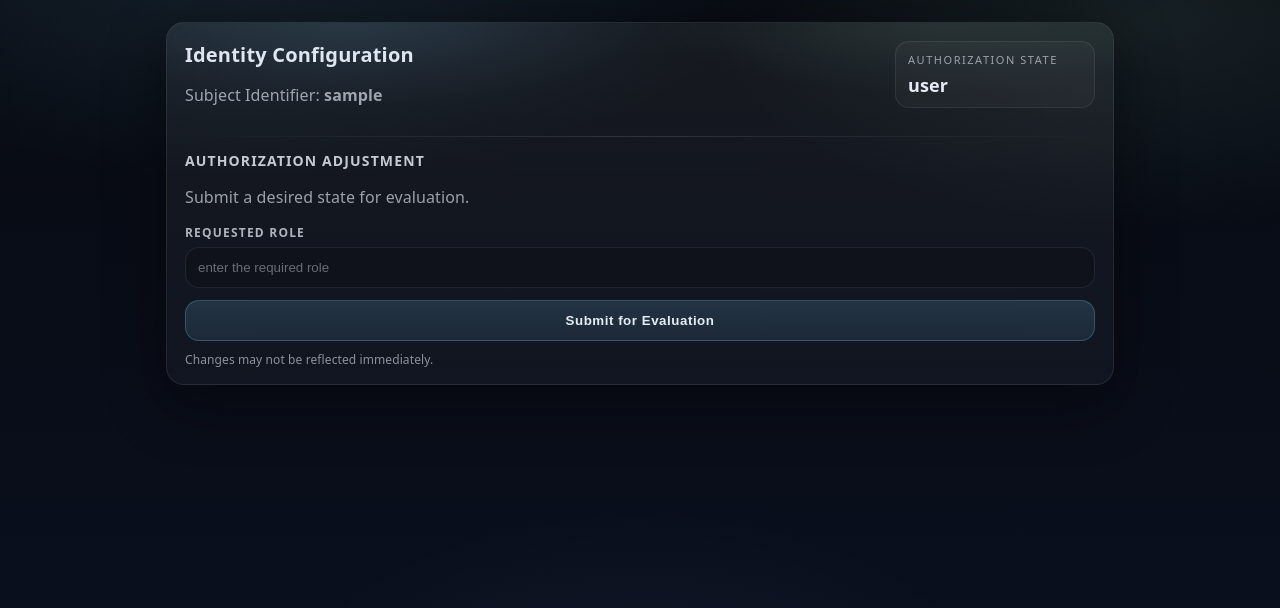
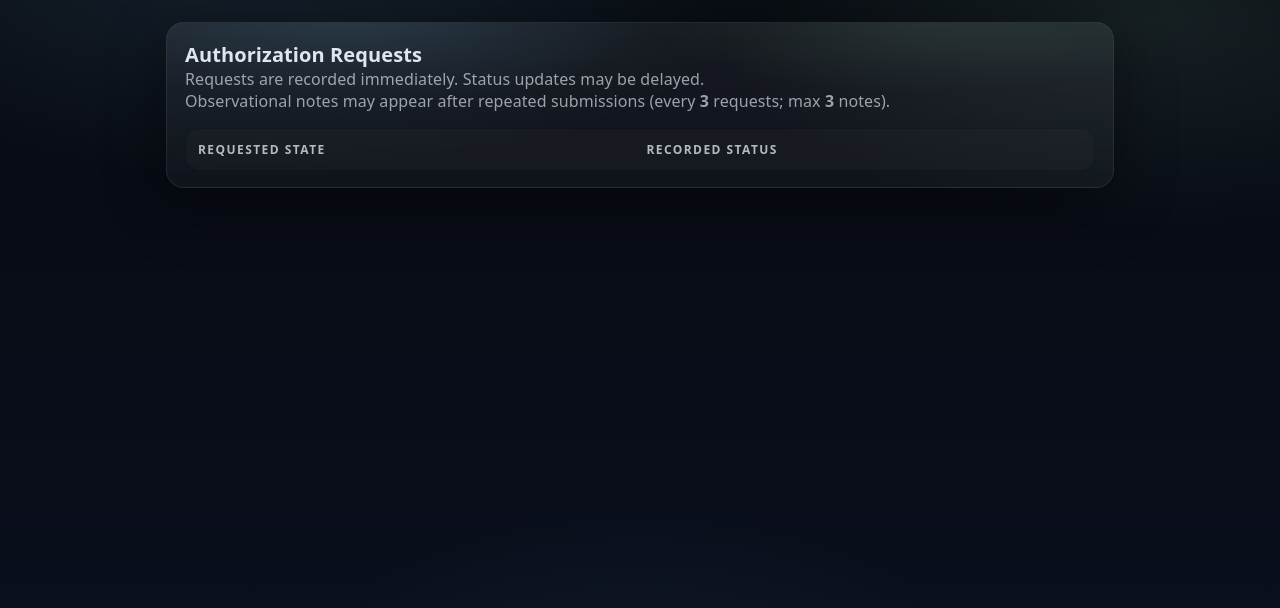
Before and after one commit to md25052007/web-ctf-internal-portal, a Flask app: page /profile in a window 1280 px wide. Shown: the part 61-669 px from the top of the page. Run offline with Flask 3, Linux system fonts and the light colour scheme; the visitor is signed in with stand-in values (Sample User, id 1); lists and menus that the app fills with data are empty.

Commit message:
Update profile.html

```diff
--- a/templates/profile.html
+++ b/templates/profile.html
@@ -2,69 +2,49 @@
 {% block content %}
 
 <div class="card">
-  <div class="card-head">
-    <div>
-      <h2 class="title">Identity Configuration</h2>
-      <p class="muted">Subject Identifier: <b>{{ session.username }}</b></p>
-    </div>
+  <h2>Authorization Requests</h2>
 
-    <div class="pill">
-      <span class="pill-label">Authorization State</span>
-      <span class="pill-value">{{ role }}</span>
-    </div>
+  <p class="muted" style="margin-top:-6px;">
+    Requests are recorded immediately. Status updates may be delayed.
+    <br>
+    Observational notes may appear after repeated submissions (every <b>3</b> requests; max <b>3</b> notes).
+  </p>
+
+  <table class="status-table">
+    <tr>
+      <th>Requested State</th>
+      <th>Recorded Status</th>
+    </tr>
+    {% for r in requests %}
+    <tr>
+      <td style="font-family: ui-monospace, SFMono-Regular, Menlo, Monaco, Consolas, 'Liberation Mono', 'Courier New', monospace;">
+        {{ r.requested }}
+      </td>
+      <td>
+        {% if r.status == "Pending" %}
+          <span style="display:inline-block; padding:4px 10px; border-radius:999px; font-size:12px; font-weight:800; background:#eef2ff; color:#3730a3;">
+            Pending
+          </span>
+        {% elif r.status == "Invalid Role" %}
+          <span style="display:inline-block; padding:4px 10px; border-radius:999px; font-size:12px; font-weight:800; background:#fff7ed; color:#7c2d12;">
+            Invalid Role
+          </span>
+        {% else %}
+          <span style="display:inline-block; padding:4px 10px; border-radius:999px; font-size:12px; font-weight:800; background:#f3f4f6; color:#374151;">
+            {{ r.status }}
+          </span>
+        {% endif %}
+      </td>
+    </tr>
+    {% endfor %}
+  </table>
+
+  {% if hint %}
+  <div class="message" style="margin-top:16px;">
+    <b>Observation Note</b><br>
+    {{ hint }}
   </div>
-
-  <hr class="soft">
-
-  <!-- Hidden by default; shown only when user types "admin" -->
-  <div id="adminNotice" class="callout warn" style="display:none;">
-    <div class="callout-title">Notice</div>
-    <div class="callout-body">Admin role requests require special approval.</div>
-  </div>
-
-  {% if error %}
-    <div class="callout danger">
-      <div class="callout-title">Input rejected</div>
-      <div class="callout-body">{{ error }}</div>
-    </div>
   {% endif %}
-
-  <div class="section">
-    <h3 class="section-title">Authorization Adjustment</h3>
-    <p class="muted">Submit a desired state for evaluation.</p>
-
-    <form method="post" class="form">
-      <label for="roleInput">Requested role</label>
-      <input
-        id="roleInput"
-        type="text"
-        name="role"
-        placeholder="enter the required role"
-        autocomplete="off"
-        required
-      >
-
-      <button type="submit" class="btn">Submit for Evaluation</button>
-      <p class="fineprint">Changes may not be reflected immediately.</p>
-    </form>
-  </div>
 </div>
 
-<script>
-  (function () {
-    const input = document.getElementById("roleInput");
-    const notice = document.getElementById("adminNotice");
-
-    const normalize = (s) => (s || "").trim().toLowerCase();
-
-    function sync() {
-      notice.style.display = (normalize(input.value) === "admin") ? "block" : "none";
-    }
-
-    input.addEventListener("input", sync);
-    window.addEventListener("pageshow", sync);
-    sync();
-  })();
-</script>
-
 {% endblock %}
```
